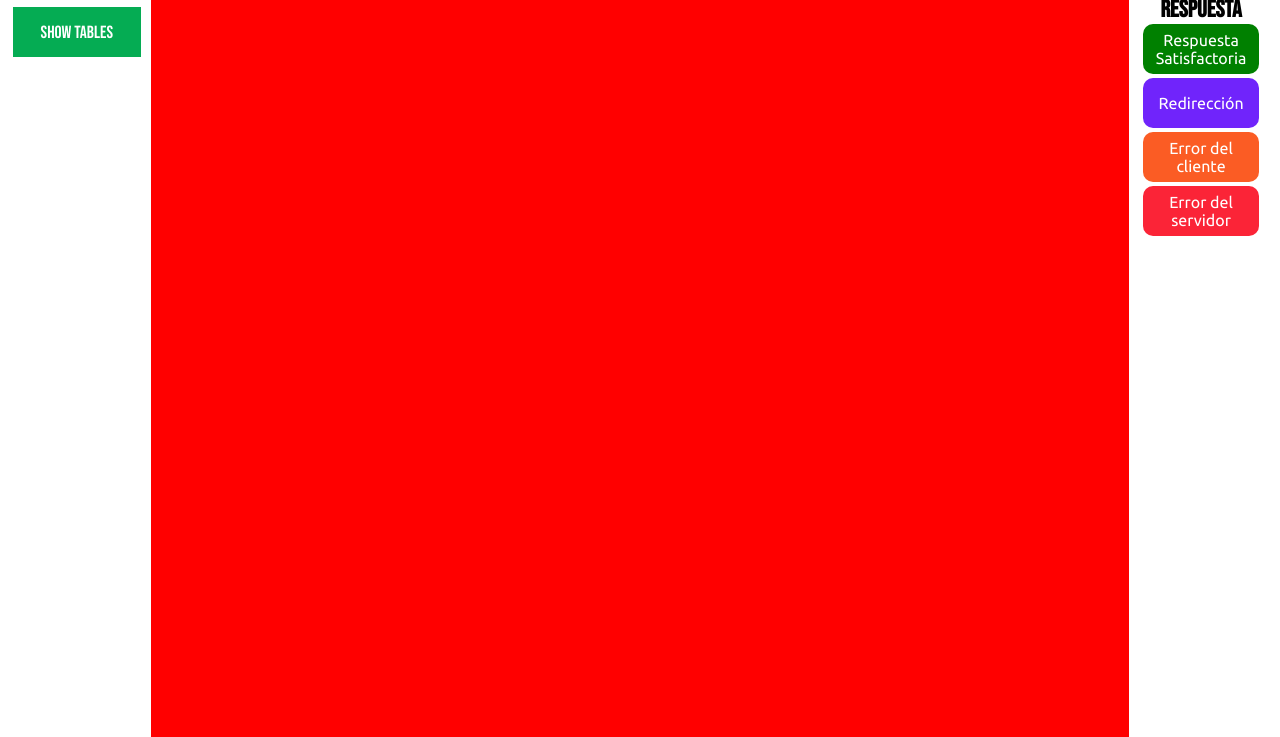
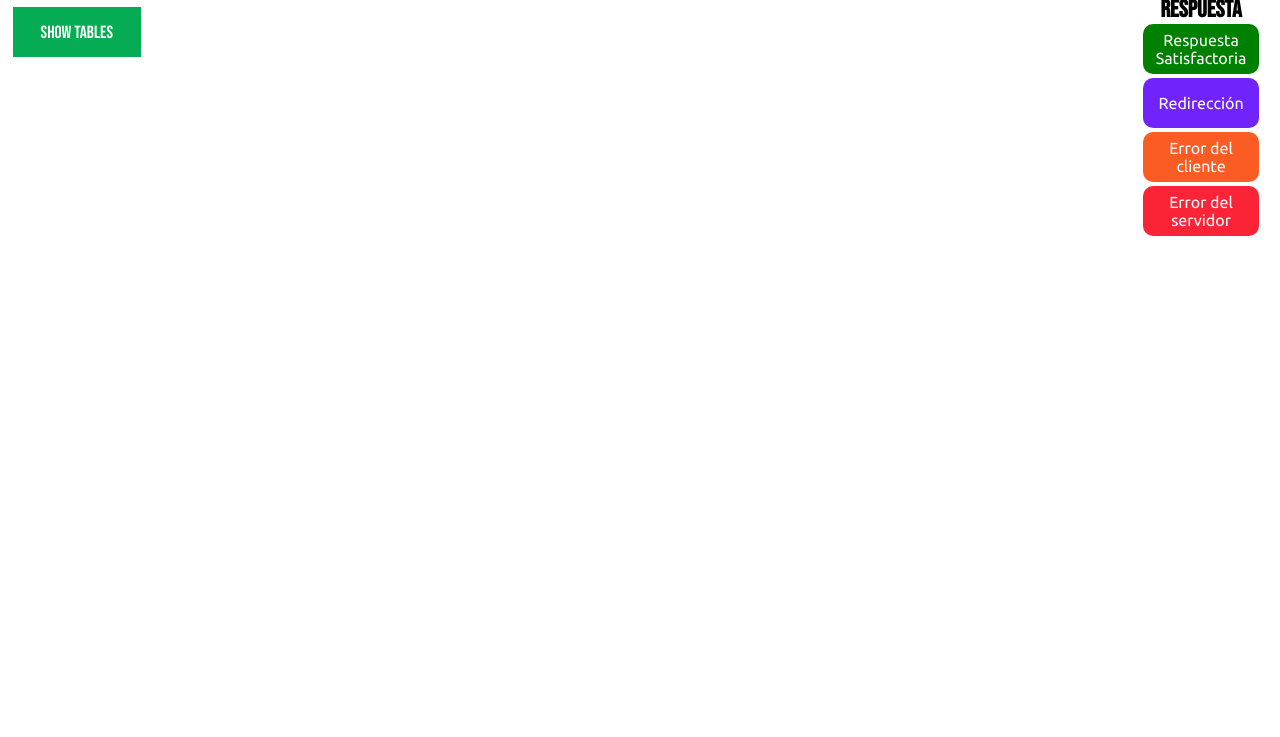
Before and after one commit to LF236/Interfaz_Apache_Logs_WEB, a website: page index.html in a window 1280 px wide. Shown: the part 128-865 px from the top of the page. After the commit the page ends 800 px from the top, so only its background shows below. Drawn offline with nearby package versions, Linux system fonts and the light colour scheme.

```diff
--- a/CSS/style.scss
+++ b/CSS/style.scss
@@ -272,9 +272,3 @@
     background-color: #FB2437;
 
 }
-
-.test {
-    width: 100%;
-    height: 400%;
-    background: red;
-}
--- a/index.html
+++ b/index.html
@@ -33,9 +33,7 @@
 
             <!-- Es este apartado van las tablas de los logs y las gráficas-->
             <div class="center" id="centerContent">
-                <div class="test">
 
-                </div>
             </div>
 
             <div class="right">
--- a/server.js
+++ b/server.js
@@ -46,7 +46,7 @@
         case '/loadDataAccessLogs':
             getLogs()
                 .then(data => {
-                    console.log('Piden json');
+                    console.log(colors.blue('Procesando Data'));
                     //Creamos las cabeceras, lo hacemos lo mas básico con reglas de control, y el JSON lo mandamos
                     //pero en texto plano, esto por preferencias, ya que en la parte del FrontEnd, es más fácil
                     //leer un texto plano y pasarlo a JSON
@@ -83,4 +83,5 @@
 const server = http.createServer(requestListener);
 server.listen(port, host, () => {
     console.log(colors.rainbow(`Servidor levantado ${host}:${port}`));
+    console.log(colors.random('Solo abre el index.html con el navegador WEB que desees'));
 })
```
Also changed, not shown: CSS/style.css, README.md, 1 other file.
